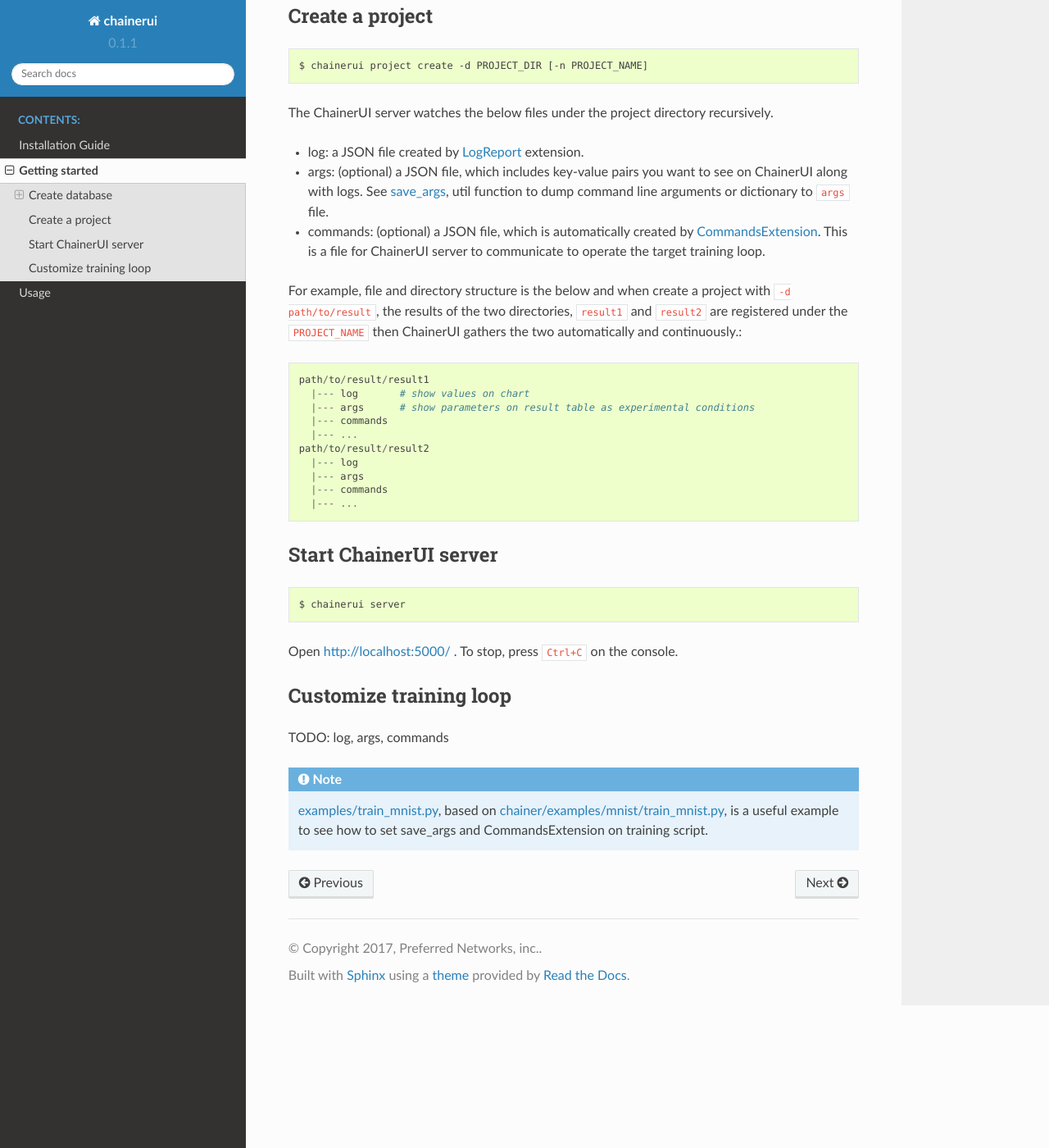
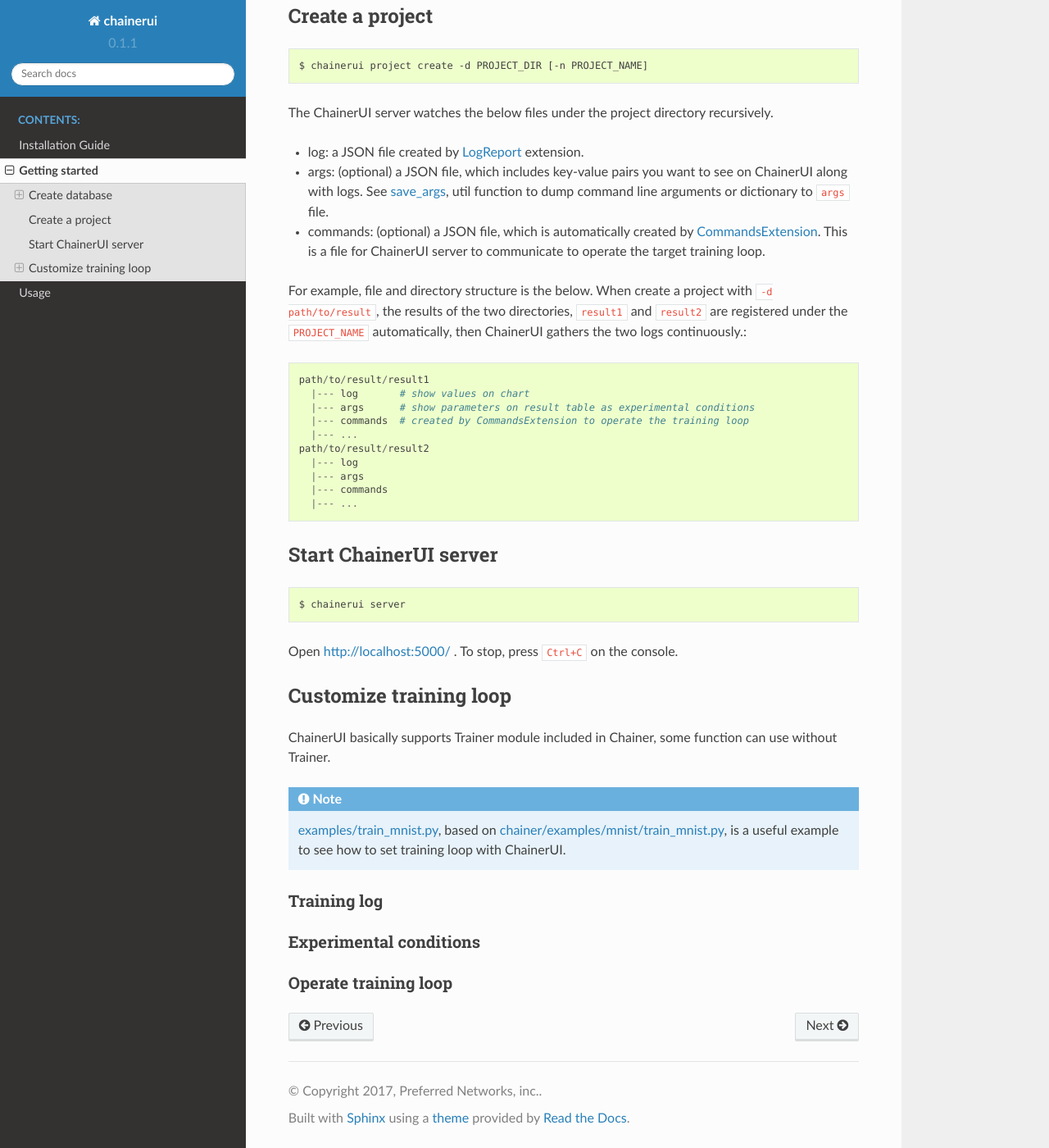
Before and after one commit to chainer/chainerui, a Sphinx documentation site: the page built from docs/source/getstart.rst, in a window 1280 px wide and 1400 px high, scrolled down 510 px. Shown: the whole window at 82% size. Built offline with Sphinx 7.4.7 and the Read the Docs theme 2.0.0, drawn with Linux system fonts in a browser that asks for light colours.

Commit message:
update document

```diff
--- a/docs/source/getstart.rst
+++ b/docs/source/getstart.rst
@@ -36,12 +36,12 @@ The ChainerUI server watches the below files under the project directory recursi
 * args: (optional) a JSON file, which includes key-value pairs you want to see on ChainerUI along with logs. See `save_args <https://github.com/chainer/chainerui/blob/master/chainerui/utils/save_args.py>`__, util function to dump command line arguments or dictionary to ``args`` file.
 * commands: (optional) a JSON file, which is automatically created by `CommandsExtension <https://github.com/chainer/chainerui/blob/master/chainerui/extensions/commands_extension.py>`__. This is a file for ChainerUI server to communicate to operate the target training loop.
 
-For example, file and directory structure is the below and when create a project with ``-d path/to/result``, the results of the two directories, ``result1`` and ``result2`` are registered under the ``PROJECT_NAME`` then ChainerUI gathers the two automatically and continuously.::
+For example, file and directory structure is the below. When create a project with ``-d path/to/result``, the results of the two directories, ``result1`` and ``result2`` are registered under the ``PROJECT_NAME`` automatically, then ChainerUI gathers the two logs continuously.::
 
   path/to/result/result1
     |--- log       # show values on chart
     |--- args      # show parameters on result table as experimental conditions
-    |--- commands
+    |--- commands  # created by CommandsExtension to operate the training loop
     |--- ...
   path/to/result/result2
     |--- log
@@ -63,8 +63,17 @@ Open http://localhost:5000/ . To stop, press ``Ctrl+C`` on the console.
 Customize training loop
 -----------------------
 
-TODO: log, args, commands
+ChainerUI basically supports Trainer module included in Chainer, some function can use without Trainer.
 
 .. note::
 
-   `examples/train_mnist.py <https://github.com/chainer/chainerui/blob/master/examples/train_mnist.py>`__, based on `chainer/examples/mnist/train_mnist.py <https://github.com/chainer/chainer/blob/4de98cf90e747940f1dd7f7f4cdf1fcc0b4b4786/examples/mnist/train_mnist.py>`__, is a useful example to see how to set save_args and CommandsExtension on training script.
+   `examples/train_mnist.py <https://github.com/chainer/chainerui/blob/master/examples/train_mnist.py>`__, based on `chainer/examples/mnist/train_mnist.py <https://github.com/chainer/chainer/blob/4de98cf90e747940f1dd7f7f4cdf1fcc0b4b4786/examples/mnist/train_mnist.py>`__, is a useful example to see how to set training loop with ChainerUI.
+
+Training log
+~~~~~~~~~~~~
+
+Experimental conditions
+~~~~~~~~~~~~~~~~~~~~~~~
+
+Operate training loop
+~~~~~~~~~~~~~~~~~~~~~
--- a/docs/source/install.rst
+++ b/docs/source/install.rst
@@ -6,12 +6,12 @@ Installation Guide
 Dependencies
 ------------
 
-ChainerUI is developed under Python 3.5+, 3.6+. For other requirement, see ``requirements.txt``.
+ChainerUI is developed under Python 2.7+, 3.5+, 3.6+. For other requirement, see ``requirements.txt``.
 
 .. literalinclude:: ../../requirements.txt
   :caption: requirements.txt
 
-ChainerUI uses ``sqlite3`` module which is included in the Python standard library. If Python is built from source, need to enable ``sqlite3`` module before building Python.
+ChainerUI uses ``sqlite3`` module which is included in the standard Python library. If Python is built from source, need to enable ``sqlite3`` module before building Python.
 
 * On Ubuntu, need to install ``libsqlite3-dev`` (``$ apt-get install libsqlite3-dev``) before building Python.
 * On Windows, install Visual C++ Build Tools with the Default Install setting, before building Python.
```
